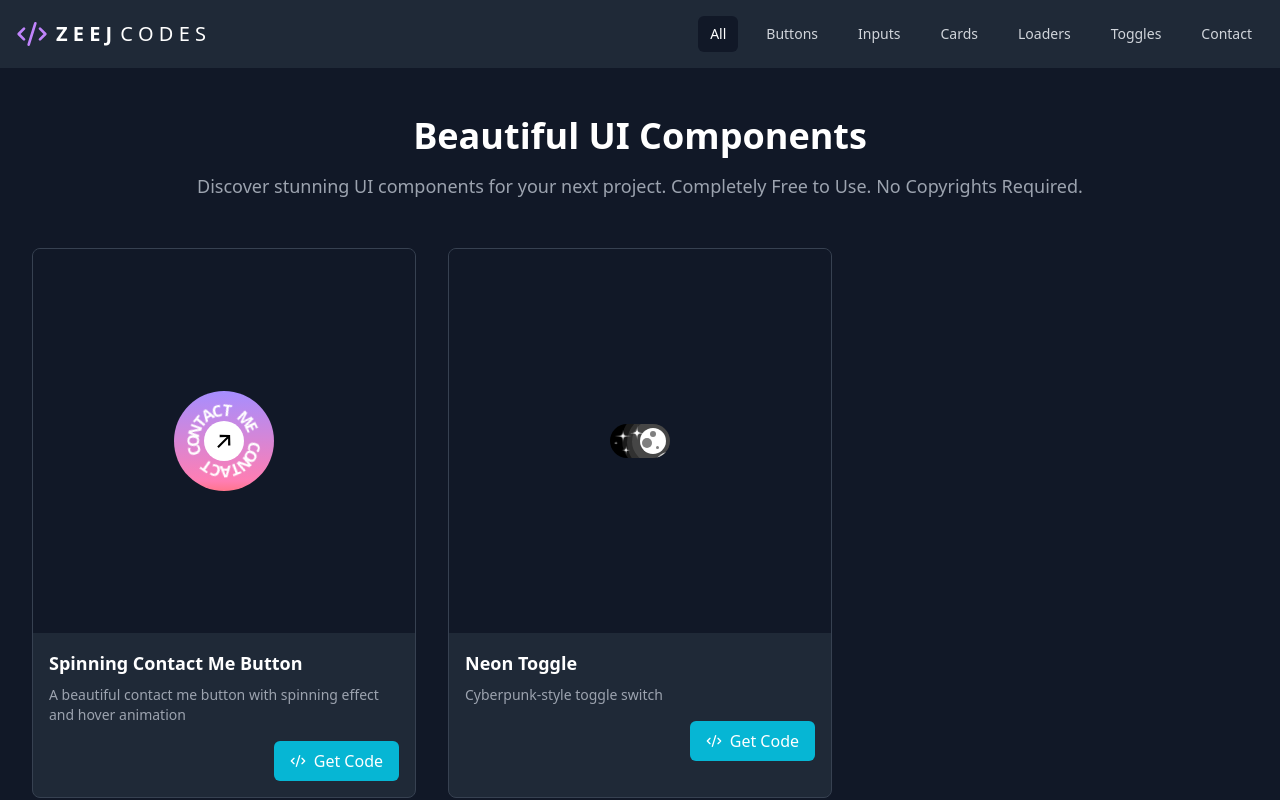
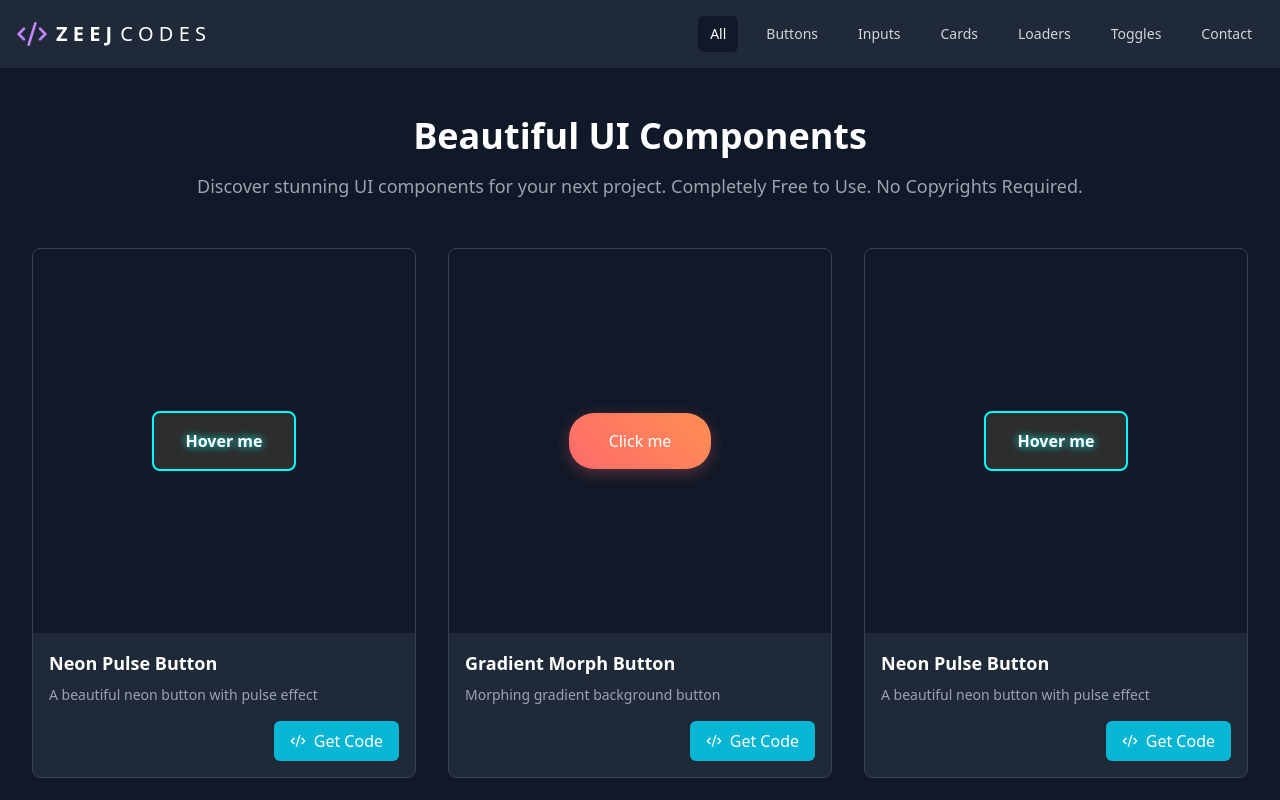
Before and after one commit to zanjeel/Zeej.Codes, a React (Vite) app: page /home in a window 1280 px wide. Shown: the top 800 px of the page. Built offline with nearby package versions, Linux system fonts and the light colour scheme.

Commit message:
pushed button

```diff
--- a/src/data/components.ts
+++ b/src/data/components.ts
@@ -12,63 +12,122 @@ export const categories: Category[] = [
 
 
 export const components: Component[] = [
-//   {
-//     id: 'button-1',
-//     name: 'Neon Pulse Button',
-//     description: 'A beautiful neon button with pulse effect',
-//     category: 'buttons',
-//     views: 1234,
-//     html: `<button class="neon-button">
-//   Hover me
-// </button>`,
-//     css: `.neon-button {
-//   padding: 1rem 2rem;
-//   font-size: 1rem;
-//   font-weight: 600;
-//   color: #fff;
-//   background: #2d2d2d;
-//   border: 2px solid #0ff;
-//   border-radius: 8px;
-//   cursor: pointer;
-//   position: relative;
-//   transition: all 0.3s ease;
-//   text-shadow: 0 0 8px #0ff;
-// }
 
-// .neon-button:hover {
-//   background: #0ff;
-//   color: #000;
-//   box-shadow: 0 0 20px #0ff;
-// }`
-//   },
-//   {
-//     id: 'button-2',
-//     name: 'Gradient Morph Button',
-//     description: 'Morphing gradient background button',
-//     category: 'buttons',
-//     views: 892,
-//     html: `<button class="morph-button">
-//   Click me
-// </button>`,
-//     css: `.morph-button {
-//   padding: 1rem 2.5rem;
-//   font-size: 1rem;
-//   font-weight: 500;
-//   color: white;
-//   background: linear-gradient(45deg, #ff6b6b, #ff8e53);
-//   border: none;
-//   border-radius: 25px;
-//   cursor: pointer;
-//   transition: all 0.3s ease;
-//   box-shadow: 0 4px 15px rgba(255, 107, 107, 0.3);
-// }
+  {
+    id: 'button-1',
+    name: 'Neon Pulse Button',
+    description: 'A beautiful neon button with pulse effect',
+    category: 'buttons',
+    views: 1234,
+    html: `<button class="neon-button">
+  Hover me
+</button>`,
+    css: `.neon-button {
+  padding: 1rem 2rem;
+  font-size: 1rem;
+  font-weight: 600;
+  color: #fff;
+  background: #2d2d2d;
+  border: 2px solid #0ff;
+  border-radius: 8px;
+  cursor: pointer;
+  position: relative;
+  transition: all 0.3s ease;
+  text-shadow: 0 0 8px #0ff;
+}
 
-// .morph-button:hover {
-//   background: linear-gradient(45deg, #ff8e53, #ff6b6b);
-//   transform: translateY(-2px);
-//   box-shadow: 0 6px 20px rgba(255, 107, 107, 0.4);
-// }`
-//   },
+.neon-button:hover {
+  background: #0ff;
+  color: #000;
+  box-shadow: 0 0 20px #0ff;
+}`
+  },
+  {
+    id: 'button-2',
+    name: 'Gradient Morph Button',
+    description: 'Morphing gradient background button',
+    category: 'buttons',
+    views: 892,
+    html: `<button class="morph-button">
+  Click me
+</button>`,
+    css: `.morph-button {
+  padding: 1rem 2.5rem;
+  font-size: 1rem;
+  font-weight: 500;
+  color: white;
+  background: linear-gradient(45deg, #ff6b6b, #ff8e53);
+  border: none;
+  border-radius: 25px;
+  cursor: pointer;
+  transition: all 0.3s ease;
+  box-shadow: 0 4px 15px rgba(255, 107, 107, 0.3);
+}
+
+.morph-button:hover {
+  background: linear-gradient(45deg, #ff8e53, #ff6b6b);
+  transform: translateY(-2px);
+  box-shadow: 0 6px 20px rgba(255, 107, 107, 0.4);
+}`
+  },
+
+  {
+    id: 'button-1',
+    name: 'Neon Pulse Button',
+    description: 'A beautiful neon button with pulse effect',
+    category: 'buttons',
+    views: 1234,
+    html: `<button class="neon-button">
+  Hover me
+</button>`,
+    css: `.neon-button {
+  padding: 1rem 2rem;
+  font-size: 1rem;
+  font-weight: 600;
+  color: #fff;
+  background: #2d2d2d;
+  border: 2px solid #0ff;
+  border-radius: 8px;
+  cursor: pointer;
+  position: relative;
+  transition: all 0.3s ease;
+  text-shadow: 0 0 8px #0ff;
+}
+
+.neon-button:hover {
+  background: #0ff;
+  color: #000;
+  box-shadow: 0 0 20px #0ff;
+}`
+  },
+  {
+    id: 'button-2',
+    name: 'Gradient Morph Button',
+    description: 'Morphing gradient background button',
+    category: 'buttons',
+    views: 892,
+    html: `<button class="morph-button">
+  Click me
+</button>`,
+    css: `.morph-button {
+  padding: 1rem 2.5rem;
+  font-size: 1rem;
+  font-weight: 500;
+  color: white;
+  background: linear-gradient(45deg, #ff6b6b, #ff8e53);
+  border: none;
+  border-radius: 25px;
+  cursor: pointer;
+  transition: all 0.3s ease;
+  box-shadow: 0 4px 15px rgba(255, 107, 107, 0.3);
+}
+
+.morph-button:hover {
+  background: linear-gradient(45deg, #ff8e53, #ff6b6b);
+  transform: translateY(-2px);
+  box-shadow: 0 6px 20px rgba(255, 107, 107, 0.4);
+}`
+  },
   {
     id: 'button-3',
     name: 'Spinning Contact Me Button',
```
